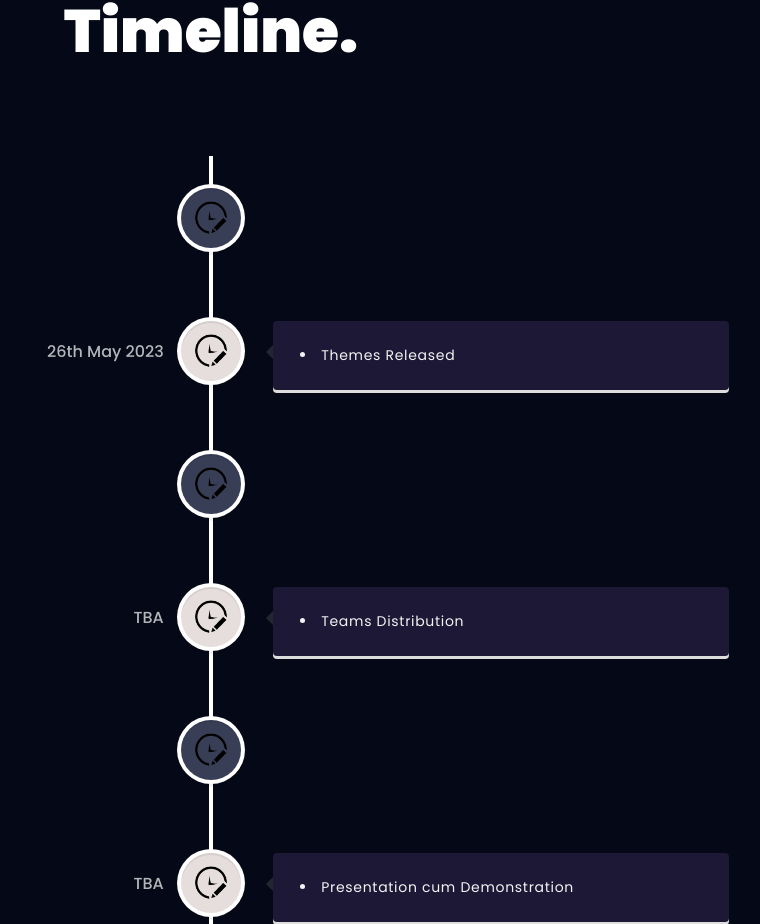
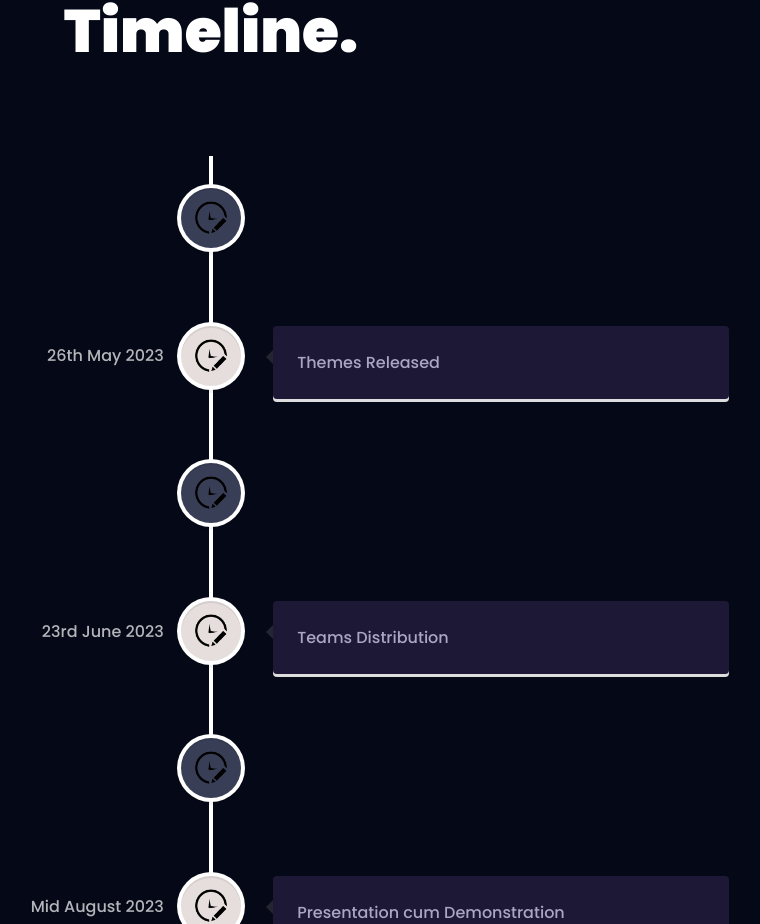
Before and after one commit to RiturajGupta21/Code4Cause, a React (Vite) app: page / in a window 1280 px wide. Shown: the part 1876-2800 px from the top of the page, without its empty margins (429-1189 px from the left). Built offline with nearby package versions, Linux system fonts and the light colour scheme.

Commit message:
Timeline Updated

```diff
--- a/src/assets/index.js
+++ b/src/assets/index.js
@@ -1,4 +1,5 @@
 import codex from "./codex.png";
+import codexfull from "./codexfull.png";
 import logo from "./logo.png";
 import ai from "./ai.png";
 import pa from "./pa.png";
@@ -10,6 +11,7 @@ import close from "./close.svg";
 
 export {
   codex,
+  codexfull,
   logo,
   ai,
   pa,
--- a/src/components/Brief.jsx
+++ b/src/components/Brief.jsx
@@ -42,7 +42,7 @@ const BriefCard = ({ Brief }) => {
         </p>
       </div>
 
-       <ul className='list-disc ml-5 space-y-2'> {/*mt-5*/}
+       <ul className='mt-5 list-disc ml-5 space-y-2'>
         {Brief.points.map((point, index) => (
           <li
             key={`Brief-point-${index}`}
--- a/src/components/Hero.jsx
+++ b/src/components/Hero.jsx
@@ -1,11 +1,11 @@
 import { styles } from "../styles";
-import { codex, logo } from "../assets";
+import { codexfull, logo } from "../assets";
 const Hero = () => {
   return (
     <section className={`relative w-full h-screen mx-auto my-auto`}>
       <div className={`absolute inset-0  mx-auto flex flex-row items-start items-center justify-center`}>
         <div>
-          <a href="https://codex-iter.in/"><img src={codex} alt='codex' className='w-3/5 mx-auto h-24 object-contain' /></a>
+          <a href="https://codex-iter.in/"><img src={codexfull} alt='codex' className='w-3/5 mx-auto h-44 object-contain' /></a>
           <h1 className='text-white text-center mt-3'> PRESENT'S</h1>
           <h1 className={`${styles.sectionHeadText} text-center`}>
             {/* <span className='text-[#915EFF]'>
--- a/src/components/Navbar.jsx
+++ b/src/components/Navbar.jsx
@@ -28,7 +28,7 @@ const Navbar = () => {
   return (
     <nav
       className={`${styles.paddingX
-        } w-full flex items-center py-5 fixed top-0 z-20 ${scrolled ? "bg-primary" : "bg-transparent"
+        } w-full flex items-center pt-5 fixed top-0 z-20 ${scrolled ? "bg-primary" : "bg-transparent"
         }`}
     >
       <div className='w-full flex justify-between items-center max-w-7xl mx-auto'>
--- a/src/constants/index.js
+++ b/src/constants/index.js
@@ -37,110 +37,117 @@ const themes = [
 const timeline = [
   {
     title: "",
-    company_name: "",
+    company_name: "Registration Opens",
     date: "16th May 2023",
     icon: clock,
     iconBg: "#383E56",
     points: [
-      "Registration Opens",
+      // "",
       // "Description",
     ],
   },
   {
     title: "",
-    company_name: "",
+    company_name: "Themes Released",
     icon: clock,
     iconBg: "#E6DEDD",
     date: "26th May 2023",
     points: [
-      "Themes Released",
+      // "",
       // "Description"
     ],
   },
   {
     title: "",
-    company_name: "",
-    date: "TBA",
+    company_name: "Registration Close",
+    date: "16th June 2023",
     icon: clock,
     iconBg: "#383E56",
     points: [
-      "Registration Close",
+      // "",
       // "Description",
     ],
   },
   {
     title: "",
-    company_name: "",
+    company_name: "Teams Distribution",
     icon: clock,
     iconBg: "#E6DEDD",
-    date: "TBA",
+    date: "23rd June 2023",
     points: [
-      "Teams Distribution",
+      // "",
       // "Description"
     ],
   },
   {
     title: "",
-    company_name: "",
-    date: "TBA",
+    company_name: "Problem Statement Submission",
+    date: "30th June 2023",
     icon: clock,
     iconBg: "#383E56",
     points: [
-      "Problem Statement Submission",
+      // "",
       // "Description",
     ],
   },
   {
     title: "",
-    company_name: "",
+    company_name: "Presentation cum Demonstration",
     icon: clock,
     iconBg: "#E6DEDD",
-    date: "TBA",
+    date: "Mid August 2023",
     points: [
-      "Presentation cum Demonstration",
+      // "",
       // "Description"
     ],
   },
 ];
 const Briefs = [
   {
-    title: "",
+    title: "Accessibility and Inclusion",
     company_name: "",
     icon: ai,
     iconBg: "#383E56",
-    date: "Accessibility and Inclusion",
+    date: "",
     points: [
-      "Create solutions that enhance accessibility for individuals with disabilities, making technology more inclusive and empowering for all.", "The solutions should encompass web accessibility, inclusive user interfaces, assistive technologies, mobile app design, captioning and transcription, inclusive gaming, virtual and augmented reality accessibility, inclusive education technologies, accessible communication platforms, and AI-powered accessibility solutions.","Implement these advancements,to enhance digital experiences, ensure equal access to technology, and foster inclusivity in society.",
+      "Create solutions that enhance accessibility for individuals with disabilities, making technology more inclusive and empowering for all.",
+      "The solutions should encompass web accessibility, inclusive user interfaces, assistive technologies, mobile app design, captioning and transcription, inclusive gaming, virtual and augmented reality accessibility, inclusive education technologies, accessible communication platforms, and AI-powered accessibility solutions.",
+      "Implement these advancements,to enhance digital experiences, ensure equal access to technology, and foster inclusivity in society.",
     ]
   },
   {
-    title: "",
+    title: "Poverty Alleviation",
     company_name: "",
     icon: pa,
     iconBg: "#E6DEDD",
-    date: "Poverty Alleviation",
+    date: "",
     points: [
-      "Develop solutions that help alleviate poverty, provide resources or opportunities for underserved communities, or support economic empowerment.","Leveraging technology for poverty alleviation involves promoting financial inclusion through digital banking, empowering individuals with digital skills, enabling access to marketplaces and employment opportunities.","Improving healthcare through telemedicine, implementing agricultural technologies, enhancing disaster response, providing access to basic services, utilizing data-driven decision making, and fostering collaboration and knowledge sharing for collective action.",
+      "Develop solutions that help alleviate poverty, provide resources or opportunities for underserved communities, or support economic empowerment.",
+      "Leveraging technology for poverty alleviation involves promoting financial inclusion through digital banking, empowering individuals with digital skills, enabling access to marketplaces and employment opportunities.",
+      "Improving healthcare through telemedicine, implementing agricultural technologies, enhancing disaster response, providing access to basic services, utilizing data-driven decision making, and fostering collaboration and knowledge sharing for collective action.",
     ],
   },
   {
-    title: "",
+    title: "Environment and Sustainability",
     company_name: "",
     icon: es,
     iconBg: "#383E56",
-    date: "Environment and Sustainability",
+    date: "",
     points: [
-      "Focus on projects that promote environmental conservation, sustainable practices, waste management, or renewable energy solutions.","Rapid advancements in technology have led to environmental challenges, including high energy consumption, e-waste accumulation, and unsustainable practices. To address these issues, innovative solutions are needed.","Developing efficient energy systems, implementing proper e-waste management, integrating renewable energy, and promoting sustainable agriculture, water management, waste recycling, transportation, climate monitoring, manufacturing, and data analytics can foster sustainability and mitigate environmental impacts, leading to a greener future.",
+      "Focus on projects that promote environmental conservation, sustainable practices, waste management, or renewable energy solutions.",
+      "Rapid advancements in technology have led to environmental challenges, including high energy consumption, e-waste accumulation, and unsustainable practices. To address these issues, innovative solutions are needed.",
+      "Developing efficient energy systems, implementing proper e-waste management, integrating renewable energy, and promoting sustainable agriculture, water management, waste recycling, transportation, climate monitoring, manufacturing, and data analytics can foster sustainability and mitigate environmental impacts, leading to a greener future.",
     ],
   },
   {
-    title: "",
+    title: "Education and Learning",
     company_name: "",
     icon: el,
     iconBg: "#E6DEDD",
-    date: "Education and Learning",
+    date: "",
     points: [
-      "Develop innovative solutions to improve access to education, enhance learning experiences, or address specific challenges in the education sector.","Technology can revolutionize education by developing personalized learning platforms, gamifying education through interactive games and simulations, utilizing virtual reality for immersive learning experiences, and implementing AI tutoring systems.","Adaptive assessment tools, collaborative learning platforms, data analytics, mobile learning apps, augmented reality, and AI-based content creation tools can also enhance education and make it more accessible and engaging for students."
+      "Develop innovative solutions to improve access to education, enhance learning experiences, or address specific challenges in the education sector.","Technology can revolutionize education by developing personalized learning platforms, gamifying education through interactive games and simulations, utilizing virtual reality for immersive learning experiences, and implementing AI tutoring systems."
+      ,"Adaptive assessment tools, collaborative learning platforms, data analytics, mobile learning apps, augmented reality, and AI-based content creation tools can also enhance education and make it more accessible and engaging for students."
     ],
   },
 ];
```
Also changed, not shown: src/assets/codexfull.png (added).
